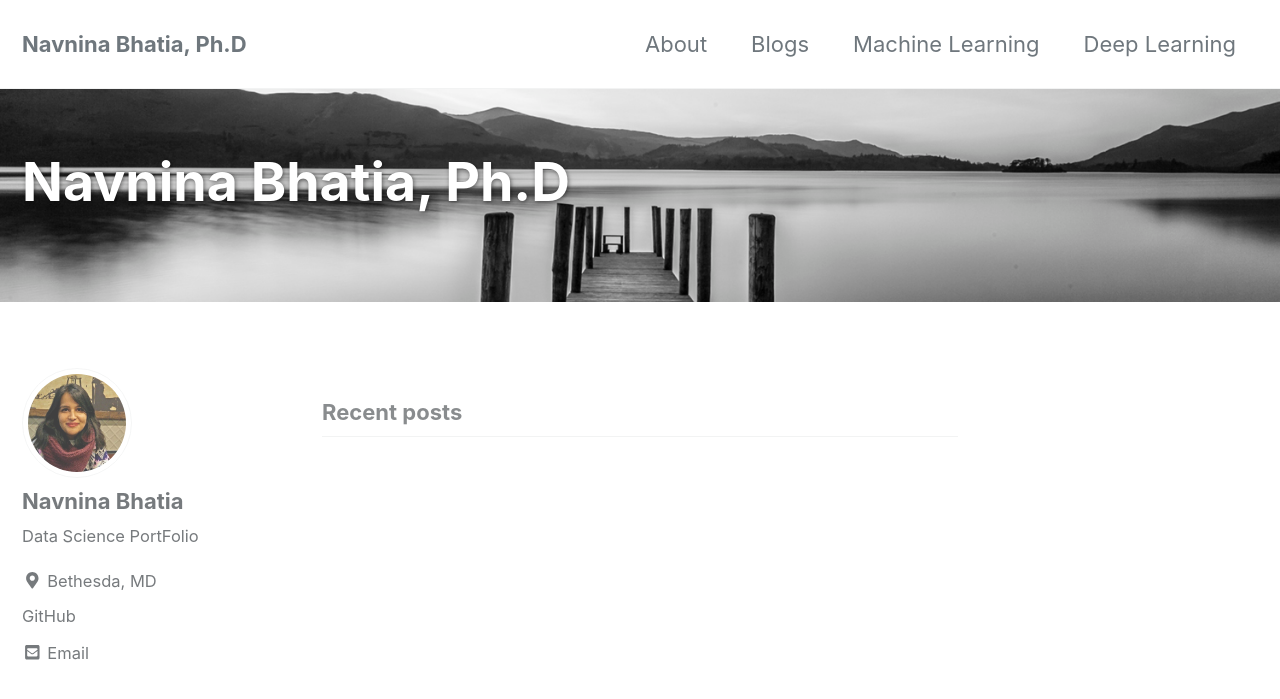
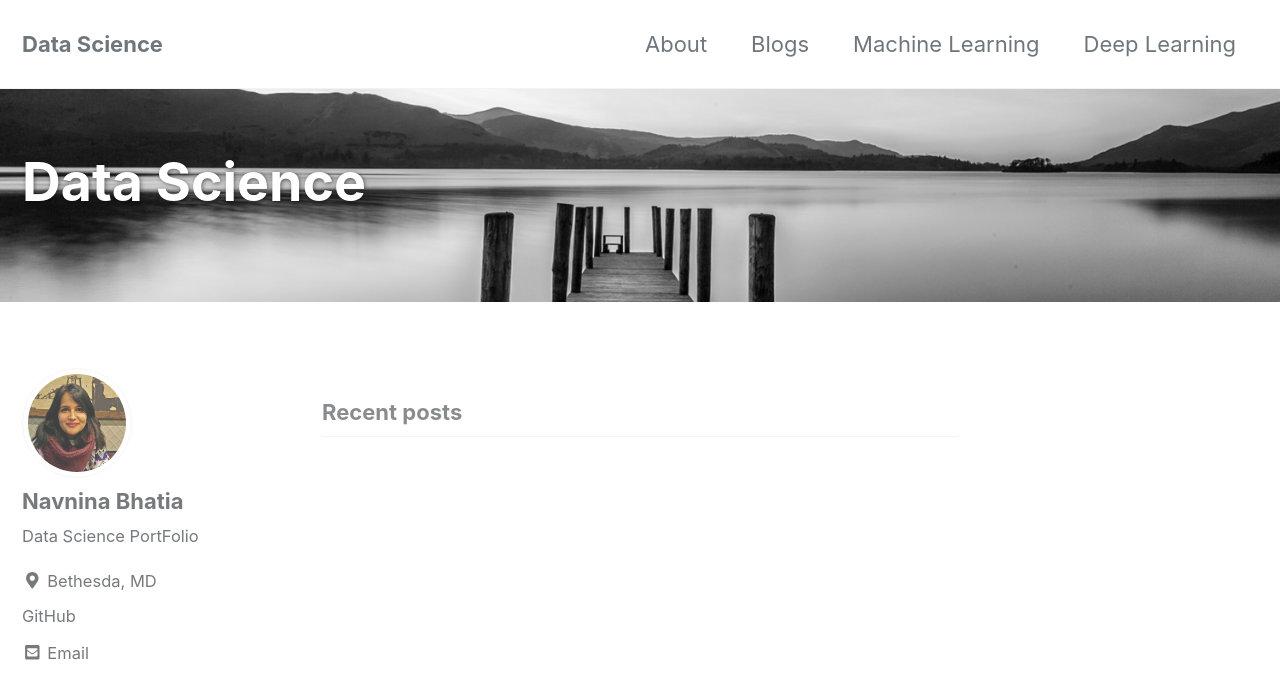
Before and after one commit to navnina/navnina.github.io, a Jekyll site: the page built from index.html, in a window 1280 px wide and 900 px high. Shown: the top 699 px of the window. Built offline with Jekyll 4.4.1, drawn with Linux system fonts in a browser that asks for light colours; cached includes are drawn as plain includes; nearby versions of some CDN libraries; the list of posts is cut into pages by our own code.

Commit message:
new github

```diff
--- a/_config.yml
+++ b/_config.yml
@@ -11,12 +11,12 @@
 # https://mmistakes.github.io/minimal-mistakes/docs/quick-start-guide/#installing-the-theme
 
 #theme                  : minimal-mistakes-jekyll
-remote_theme           : "mmistakes/minimal-mistakes"
+#remote_theme           : "mmistakes/minimal-mistakes"
 minimal_mistakes_skin    : "default" # "air", "aqua", "contrast", "dark", "dirt", "neon", "mint", "plum", "sunrise"
 
 # Site Settings
 locale                   : "en-US"
-title                    : "Navnina Bhatia, Ph.D"
+title                    : "Data Science"
 title_separator          : "-"
 name                     : "Navnina Bhatia"
 description              : "Data Science PortFolio"
```
